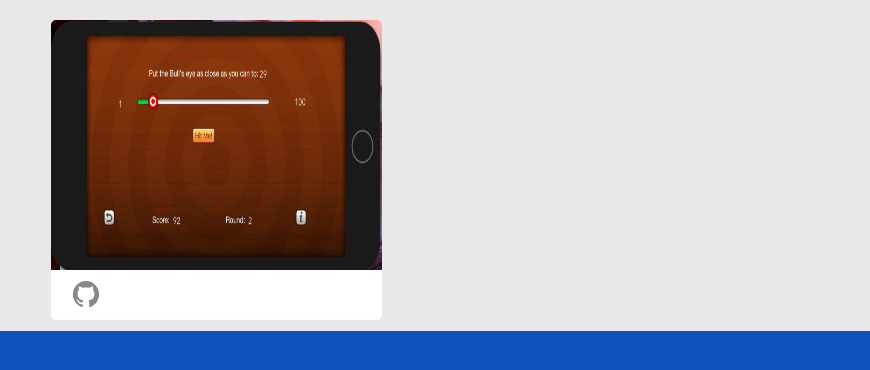
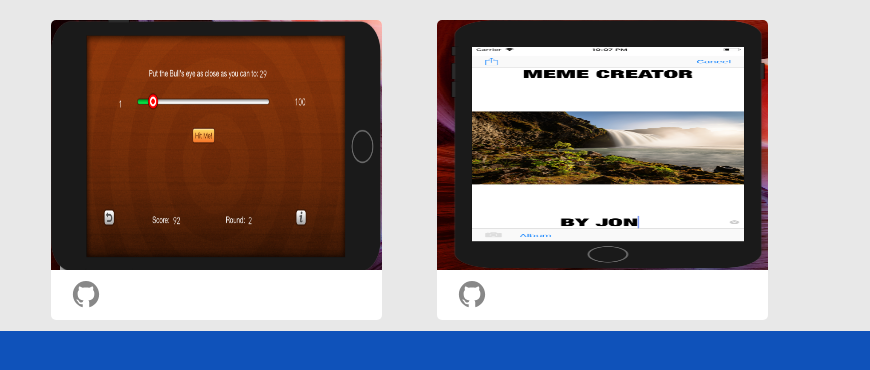
Before and after one commit to jcochran206/jcochran206.github.io, a plain HTML site: page index.html in a window 1280 px wide. Shown: the part 4723-5093 px from the top of the page, 410-1280 px from the left. Drawn offline with nearby package versions, Linux system fonts and the light colour scheme.

Commit message:
add ios app meme creator to project section

```diff
--- a/index.html
+++ b/index.html
@@ -260,8 +260,20 @@
             </div>
             <div>
               <ul>
-
                 <li><a href="https://github.com/jcochran206/Bullseye"> <ion-icon class="icon-sm" name="logo-github"></ion-icon> </a></li>
+              </ul>
+            </div>
+          </div>
+        </div>
+        <!-- box 3 IOS -->
+        <div class="col span-1-of-3">
+          <div class="prod-box">
+            <div>
+              <img src="resources/img/MemeV1.png" alt="Colmer">
+            </div>
+            <div>
+              <ul>
+                <li><a href="#"> <ion-icon class="icon-sm" name="logo-github"></ion-icon> </a></li>
               </ul>
             </div>
           </div>
```
Also changed, not shown: resources/img/MemeV1.png (added), 4 other files.
